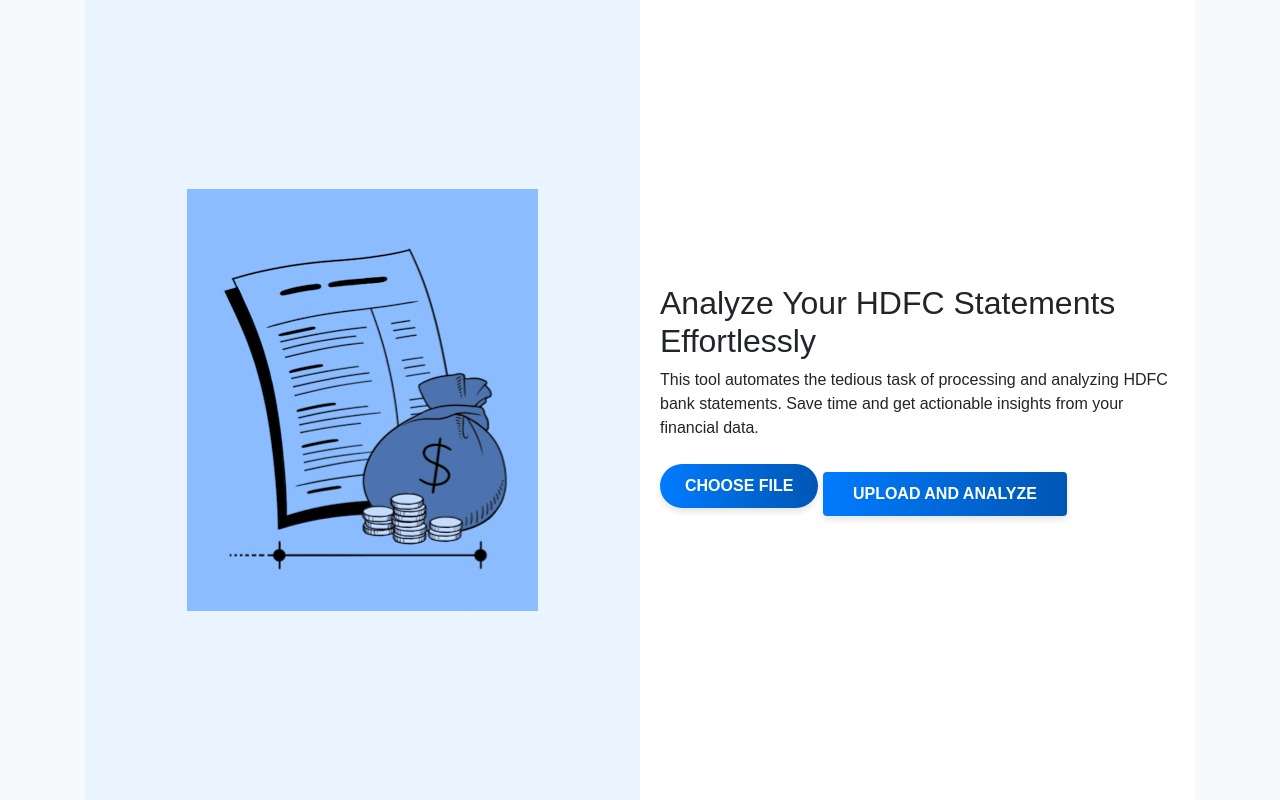
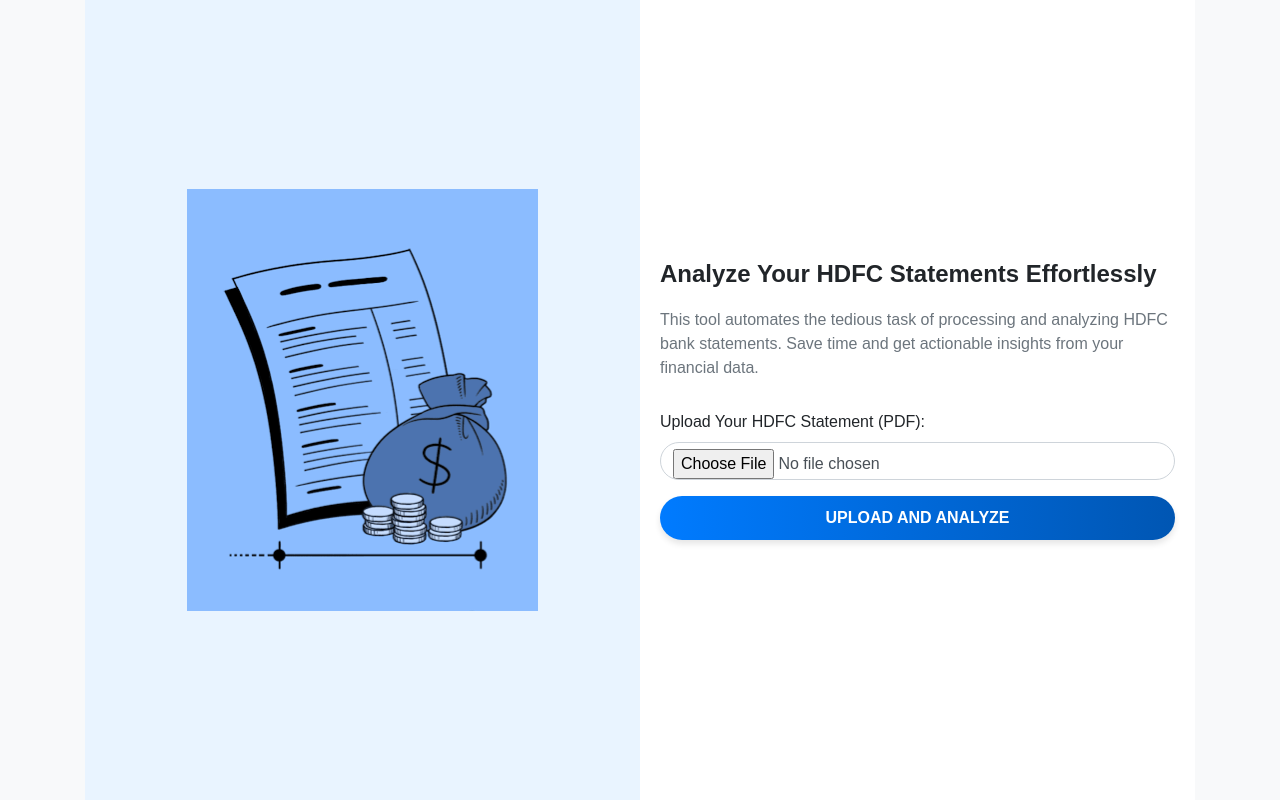
Before and after one commit to mitbapl/SOA2XLS_Turnover, a Flask app: page / in a window 1280 px wide. Run offline with Flask 3, Linux system fonts and the light colour scheme; some libraries are stand-ins or nearby versions.

Commit message:
Update Index.html

```diff
--- a/templates/Index.html
+++ b/templates/Index.html
@@ -14,7 +14,7 @@
         }
         .container {
             display: flex;
-            flex-direction: column;
+            flex-direction: column; /* Stacks sections vertically for mobile */
             height: 100vh;
         }
         .left-section, .right-section {
@@ -34,27 +34,19 @@
         .right-section {
             background-color: #ffffff;
         }
-        .custom-file-upload {
-            display: inline-block;
-            background: linear-gradient(90deg, #007bff, #0056b3);
-            color: white;
-            padding: 10px 25px;
-            font-size: 16px;
+        .right-section h2 {
+            font-size: 24px;
             font-weight: bold;
-            text-transform: uppercase;
-            border: none;
+            margin-bottom: 20px;
+            text-align: center;
+        }
+        .right-section p {
+            color: #6c757d;
+            margin-bottom: 30px;
+            text-align: center;
+        }
+        .form-control, .btn-primary {
             border-radius: 25px;
-            cursor: pointer;
-            text-align: center;
-            box-shadow: 0 4px 6px rgba(0, 0, 0, 0.1);
-            transition: all 0.3s ease;
-        }
-        .custom-file-upload:hover {
-            background: linear-gradient(90deg, #0056b3, #003f7f);
-            transform: translateY(-2px);
-        }
-        #file-input {
-            display: none; /* Hide the actual file input */
         }
         .btn-primary {
             padding: 10px 30px;
@@ -72,7 +64,10 @@
         }
         @media (min-width: 768px) {
             .container {
-                flex-direction: row; /* Horizontal layout for larger screens */
+                flex-direction: row; /* Horizontal layout for tablets/desktops */
+            }
+            .right-section h2, .right-section p {
+                text-align: left;
             }
         }
     </style>
@@ -81,22 +76,20 @@
     <div class="container">
         <!-- Left Section -->
         <div class="left-section">
-            <img src="my-image.png" alt="HDFC Statement Analysis">
+            <img src="/my-image.png" alt="HDFC Statement Analysis">
         </div>
         <!-- Right Section -->
         <div class="right-section">
             <div>
                 <h2>Analyze Your HDFC Statements Effortlessly</h2>
                 <p>This tool automates the tedious task of processing and analyzing HDFC bank statements. Save time and get actionable insights from your financial data.</p>
-
-                <!-- Custom File Upload -->
-                <label for="file-input" class="custom-file-upload">
-                    Choose File
-                </label>
-                <input type="file" id="file-input" name="file" accept=".pdf">
-
-                <!-- Submit Button -->
-                <button type="submit" class="btn btn-primary mt-3">Upload and Analyze</button>
+                <form action="/upload" method="POST" enctype="multipart/form-data">
+                    <div class="form-group">
+                        <label for="file">Upload Your HDFC Statement (PDF):</label>
+                        <input type="file" class="form-control" id="file" name="file" accept=".pdf" required>
+                    </div>
+                    <button type="submit" class="btn btn-primary btn-block">Upload and Analyze</button>
+                </form>
             </div>
         </div>
     </div>
```
